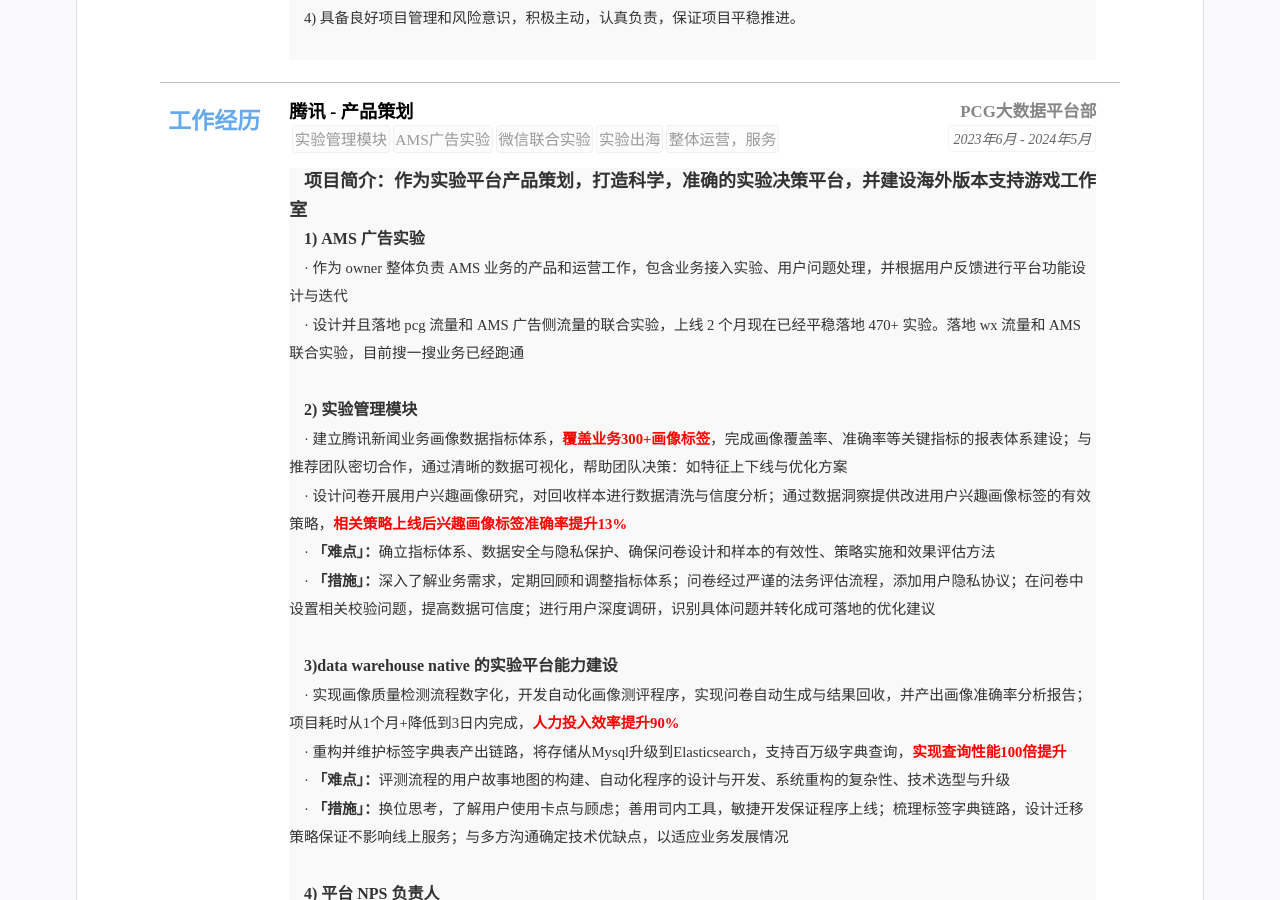
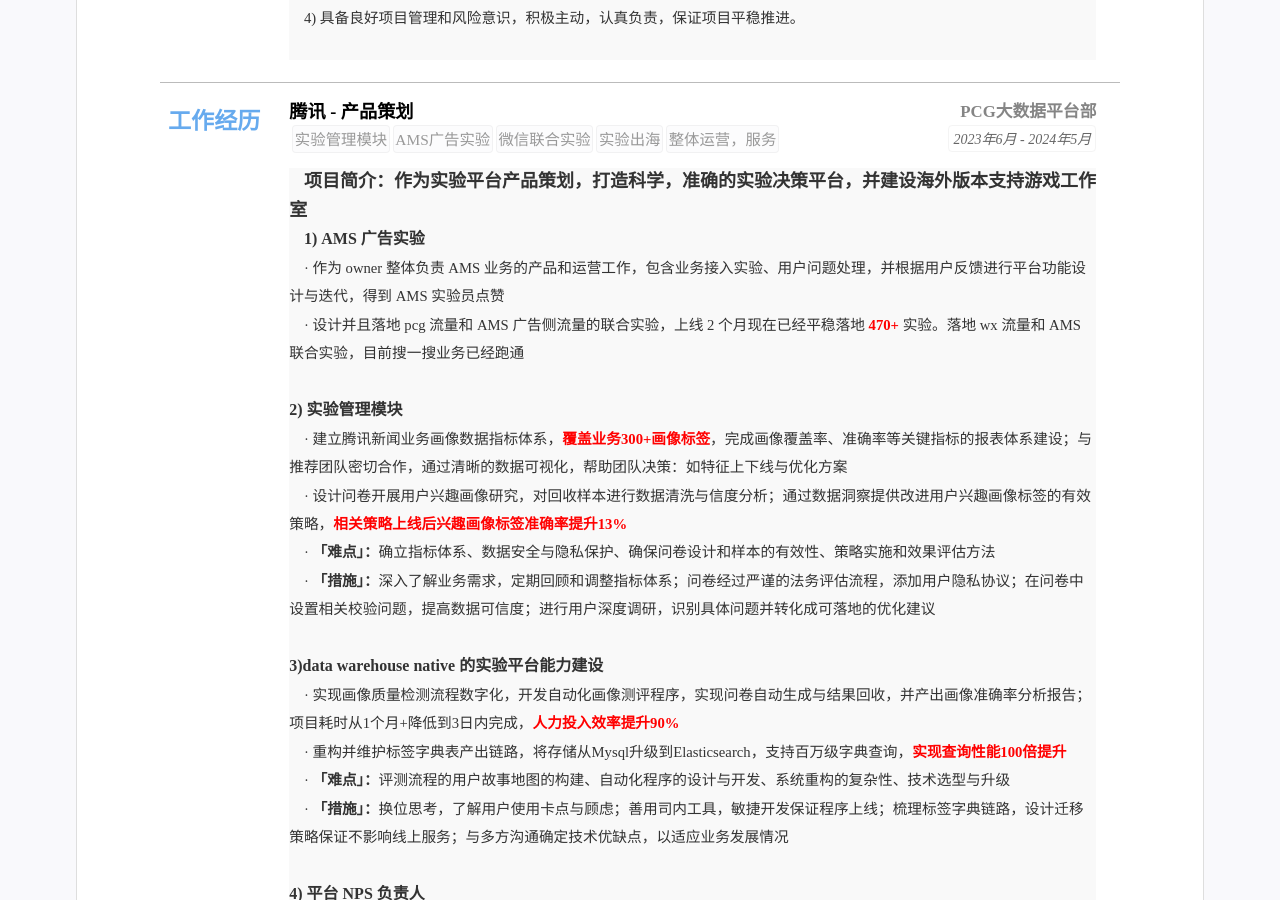
Before and after one commit to kuailexiaoshenxian/cn-wx-cv, a Jekyll site: the page built from index.html, in a window 1280 px wide and 900 px high, scrolled down 605 px. Built offline with Jekyll 4.4.1, drawn with Linux system fonts in a browser that asks for light colours.

Commit message:
Update resume.yml

```diff
--- a/_data/resume.yml
+++ b/_data/resume.yml
@@ -99,21 +99,21 @@ main: #简历主要内容，
     # summary: 职务或者工作总结(自动折叠) 业务数据科学：负责新闻业务画像覆盖率、准确率提升，建立画像服务的指标监控体系 <br>  &nbsp &nbsp  平台数据开发：作为开发者完成数据平台的链路搭建和功能上线，为业务提供可靠的画像平台服务
     detail: <font face="等线"><font size=4><strong>项目简介：作为实验平台产品策划，打造科学，准确的实验决策平台，并建设海外版本支持游戏工作室</strong></font></font> <br>  &nbsp &nbsp
             <font face="等线"><font size=3><strong> 1) AMS 广告实验</strong></font> <br>  &nbsp &nbsp
-            · 作为 owner 整体负责 AMS 业务的产品和运营工作，包含业务接入实验、用户问题处理，并根据用户反馈进行平台功能设计与迭代 <br> &nbsp &nbsp
-            · 设计并且落地 pcg 流量和 AMS 广告侧流量的联合实验，上线 2 个月现在已经平稳落地 470+ 实验。落地 wx 流量和 AMS 联合实验，目前搜一搜业务已经跑通  <br>  &nbsp &nbsp
-            <br>  &nbsp &nbsp
+            · 作为 owner 整体负责 AMS 业务的产品和运营工作，包含业务接入实验、用户问题处理，并根据用户反馈进行平台功能设计与迭代，得到 AMS 实验员点赞 <br> &nbsp &nbsp
+            · 设计并且落地 pcg 流量和 AMS 广告侧流量的联合实验，上线 2 个月现在已经平稳落地<font color=#FF000><strong> 470+ </strong></font>实验。落地 wx 流量和 AMS 联合实验，目前搜一搜业务已经跑通  <br>  &nbsp &nbsp
+            <br>
             <font size=3><strong> 2) 实验管理模块</strong></font>  <br>  &nbsp &nbsp
             · 建立腾讯新闻业务画像数据指标体系，<font color=#FF000><strong>覆盖业务300+画像标签</strong></font>，完成画像覆盖率、准确率等关键指标的报表体系建设；与推荐团队密切合作，通过清晰的数据可视化，帮助团队决策：如特征上下线与优化方案 <br>  &nbsp &nbsp
             · 设计问卷开展用户兴趣画像研究，对回收样本进行数据清洗与信度分析；通过数据洞察提供改进用户兴趣画像标签的有效策略，<font color=#FF000><strong>相关策略上线后兴趣画像标签准确率提升13%</strong></font> <br>  &nbsp &nbsp
             · <strong>「难点」：</strong>确立指标体系、数据安全与隐私保护、确保问卷设计和样本的有效性、策略实施和效果评估方法 <br>  &nbsp &nbsp
             · <strong>「措施」：</strong>深入了解业务需求，定期回顾和调整指标体系；问卷经过严谨的法务评估流程，添加用户隐私协议；在问卷中设置相关校验问题，提高数据可信度；进行用户深度调研，识别具体问题并转化成可落地的优化建议 <br>  &nbsp &nbsp
-            <br>  &nbsp &nbsp
+            <br>
             <font size=3><strong> 3)data warehouse native 的实验平台能力建设</strong></font>  <br>  &nbsp &nbsp
             · 实现画像质量检测流程数字化，开发自动化画像测评程序，实现问卷自动生成与结果回收，并产出画像准确率分析报告；项目耗时从1个月+降低到3日内完成，<font color=#FF000><strong>人力投入效率提升90% </strong></font> <br>  &nbsp &nbsp
             · 重构并维护标签字典表产出链路，将存储从Mysql升级到Elasticsearch，支持百万级字典查询，<font color=#FF000><strong>实现查询性能100倍提升</strong></font> <br>  &nbsp &nbsp
             · <strong>「难点」：</strong>评测流程的用户故事地图的构建、自动化程序的设计与开发、系统重构的复杂性、技术选型与升级 <br>  &nbsp &nbsp
             · <strong>「措施」：</strong>换位思考，了解用户使用卡点与顾虑；善用司内工具，敏捷开发保证程序上线；梳理标签字典链路，设计迁移策略保证不影响线上服务；与多方沟通确定技术优缺点，以适应业务发展情况 <br>  &nbsp &nbsp
-            <br>  &nbsp &nbsp
+            <br>
             <font size=3><strong> 4) 平台 NPS 负责人</strong></font>  <br>  &nbsp &nbsp
             · 作为owner整体负责画像的运营和数据分析工作，包含业务接入推广、用户反馈处理、badcase分析，对业务画像应用过程中的问题进行原因分析与修复，根据用户反馈进行平台功能设计与迭代 <br>  &nbsp &nbsp
             · 沉淀画像平台使用指引、画像挖掘说明、能力介绍等，<font color=#FF000><strong>累计梳理文档50+篇，访问量5,0000+，访问用户数10,000+</strong></font>；向业务开展多次画像平台资产与功能介绍课程，累计参与人数1,000+，用户服务满意度前5% <br>  &nbsp &nbsp
```
